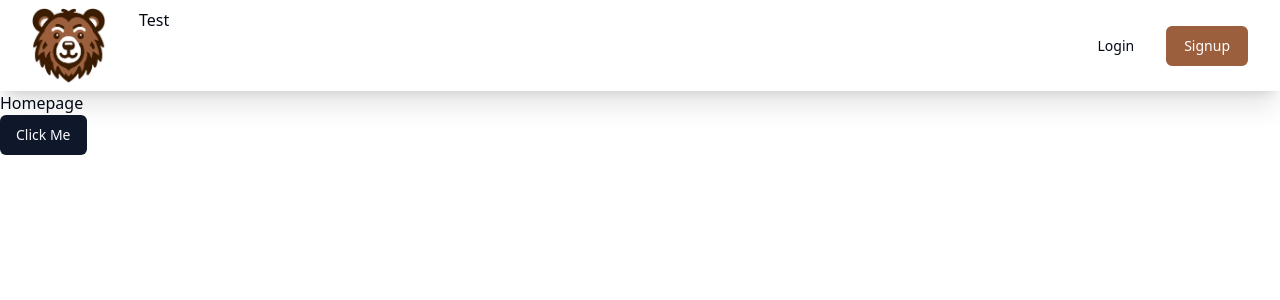
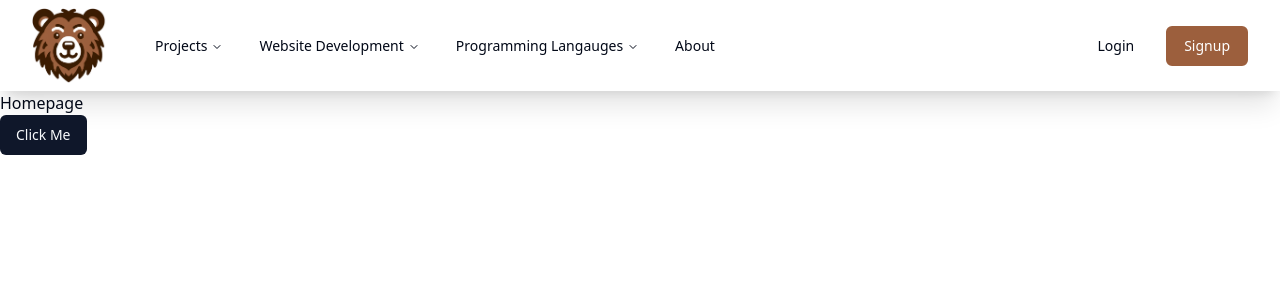
Before and after one commit to ekasky/express_auth_client, a React (Vite) app: page / in a window 1280 px wide. Shown: the top 300 px of the page. Built offline with nearby package versions, Linux system fonts and the light colour scheme.

Commit message:
Adds desktop menu to navbar

```diff
--- a/src/components/Navbar.tsx
+++ b/src/components/Navbar.tsx
@@ -22,7 +22,17 @@ import {
     CollapsibleTrigger,
 } from "@/components/ui/collapsible";
 
-import { FaBars, FaChevronDown } from "react-icons/fa6";
+import {
+    NavigationMenu,
+    NavigationMenuContent,
+    NavigationMenuItem,
+    NavigationMenuLink,
+    NavigationMenuList,
+    NavigationMenuTrigger,
+} from "@/components/ui/navigation-menu";
+import { navigationMenuTriggerStyle } from "@/components/ui/navigation-menu";
+
+import { FaBars, FaChevronDown, FaCircleNodes } from "react-icons/fa6";
 
 import logo from "../assets/logos/bear.png"
 
@@ -160,7 +170,7 @@ export default function Navbar() {
                         <img src={logo} alt="logo image" width={75} />
                     </Link>
 
-                    {isMobile >= mobileWidth && <p>Test</p>}
+                    {isMobile >= mobileWidth && <DesktopMenu />}
 
                 </div>
 
@@ -345,3 +355,150 @@ function DesktopLogin() {
     );
 
 }
+
+function DesktopMenu() {
+
+    return (
+
+        <NavigationMenu>
+
+                        <NavigationMenuList>
+
+
+                            <NavigationMenuItem>
+
+                                <NavigationMenuTrigger>Projects</NavigationMenuTrigger>
+
+                                <NavigationMenuContent>
+
+                                    <ul className="grid w-[400px] gap-3 p-4 md:w-[500px] md:grid-cols-2 lg:w-[600px]">
+
+                                        { projectComponents.map( (component, key) => (
+
+                                            <li key={key} className="flex">
+                                                <NavigationMenuLink asChild>
+                                                    <Link to={component.href} className="block select-none space-y-1 rounded-md p-3 leading-none no-underline outline-none transition-colors hover:bg-accent hover:text-accent-foreground focus:bg-accent focus:text-accent-foreground">
+
+                                                        <h3 className="font-semibold">{component.title}</h3>
+                                                        <p className="text-slate-500 text-sm">{component.description}</p>
+
+                                                    </Link>
+                                                </NavigationMenuLink>
+                                            </li>
+
+                                        ))}
+
+                                        <li className="col-span-full bg-gray-100 p-4 rounded-md">
+
+                                            <NavigationMenuLink asChild>
+
+                                                <Link to="/other-projects">
+                                                    <h3 className="font-semibold">Other Projects</h3>
+                                                    <p className="text-slate-500 text-sm">See all other projects here</p>
+                                                </Link>
+
+                                            </NavigationMenuLink>
+
+                                        </li>
+
+                                    </ul>
+
+                                </NavigationMenuContent>
+
+                            </NavigationMenuItem>
+
+
+                             <NavigationMenuItem>
+
+                                <NavigationMenuTrigger>Website Development</NavigationMenuTrigger>
+
+                                <NavigationMenuContent>
+
+                                    <ul className="grid w-[400px] gap-3 p-4 md:w-[500px] md:grid-cols-2 lg:w-[600px]">
+
+                                        <li className="row-span-4">
+
+                                            <NavigationMenuLink asChild>
+
+                                                <Link to="/webdev-getting-started" className="flex h-full w-full select-none flex-col justify-center rounded-md bg-gray-100 p-6 no-underline outline-none focus:shadow-md">
+
+                                                    <FaCircleNodes className="text-3xl" />
+                                                    <h3 className="font-semibold mt-2 text-xl">Getting Started</h3>
+                                                    <p className="text-slate-500 text-sm">Start here if you are brand new to web development</p>
+
+                                                </Link>
+
+                                            </NavigationMenuLink>
+
+                                        </li>
+
+                                        { websiteDevelopmentComponents.map( (component, key) => (
+
+                                            <li key={key} className="">
+                                                <NavigationMenuLink asChild>
+                                                    <Link to={component.href} className="block select-none space-y-1 rounded-md p-3 leading-none no-underline outline-none transition-colors hover:bg-accent hover:text-accent-foreground focus:bg-accent focus:text-accent-foreground">
+
+                                                        <h3 className="font-semibold">{component.title}</h3>
+                                                        <p className="text-slate-500 text-sm">{component.description}</p>
+
+                                                    </Link>
+                                                </NavigationMenuLink>
+                                            </li>
+
+                                        ))}
+
+                                    </ul>
+
+                                </NavigationMenuContent>
+
+                            </NavigationMenuItem>
+
+
+                            <NavigationMenuItem>
+
+                                <NavigationMenuTrigger>Programming Langauges</NavigationMenuTrigger>
+
+                                <NavigationMenuContent>
+
+                                    <ul className="grid w-[400px] gap-3 p-4 md:w-[500px] md:grid-cols-2 lg:w-[600px]">
+
+                                        { programmingComponents.map( (component, key) => (
+
+                                            <li key={key} className="flex">
+                                                <NavigationMenuLink asChild>
+                                                    <Link to={component.href} className="block select-none space-y-1 rounded-md p-3 leading-none no-underline outline-none transition-colors hover:bg-accent hover:text-accent-foreground focus:bg-accent focus:text-accent-foreground">
+
+                                                        <h3 className="font-semibold">{component.title}</h3>
+                                                        <p className="text-slate-500 text-sm">{component.description}</p>
+
+                                                    </Link>
+                                                </NavigationMenuLink>
+                                            </li>
+
+                                        ))}
+
+                                    </ul>
+
+                                </NavigationMenuContent>
+
+                            </NavigationMenuItem>
+
+
+                            <NavigationMenuItem>
+
+                                <Link to="/about" className="">
+                                    <NavigationMenuLink className={navigationMenuTriggerStyle()}>
+                                        About
+                                    </NavigationMenuLink>
+                                </Link>
+
+                            </NavigationMenuItem>
+
+
+                        </NavigationMenuList>
+
+                    </NavigationMenu>
+
+    );
+
+}
```
